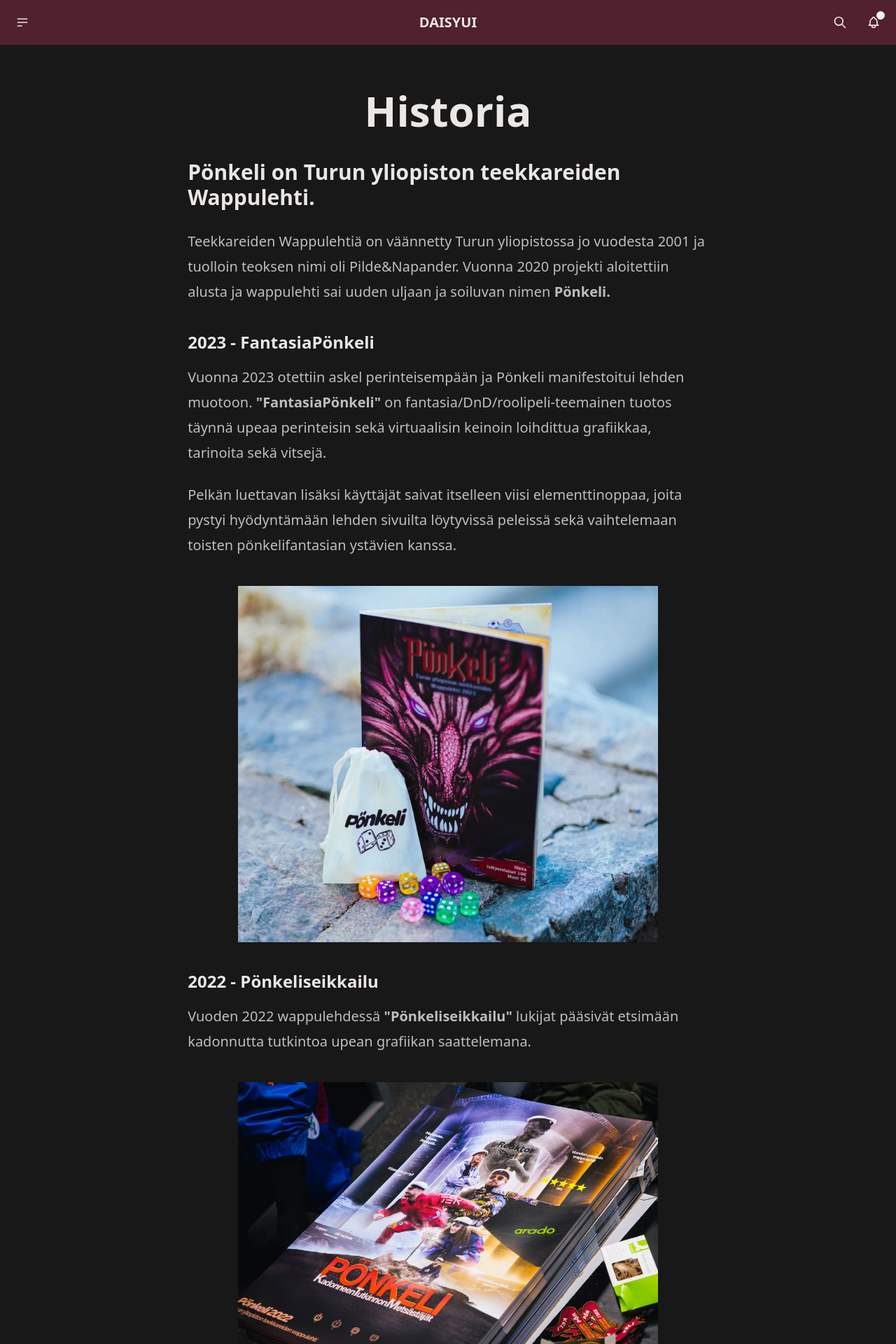
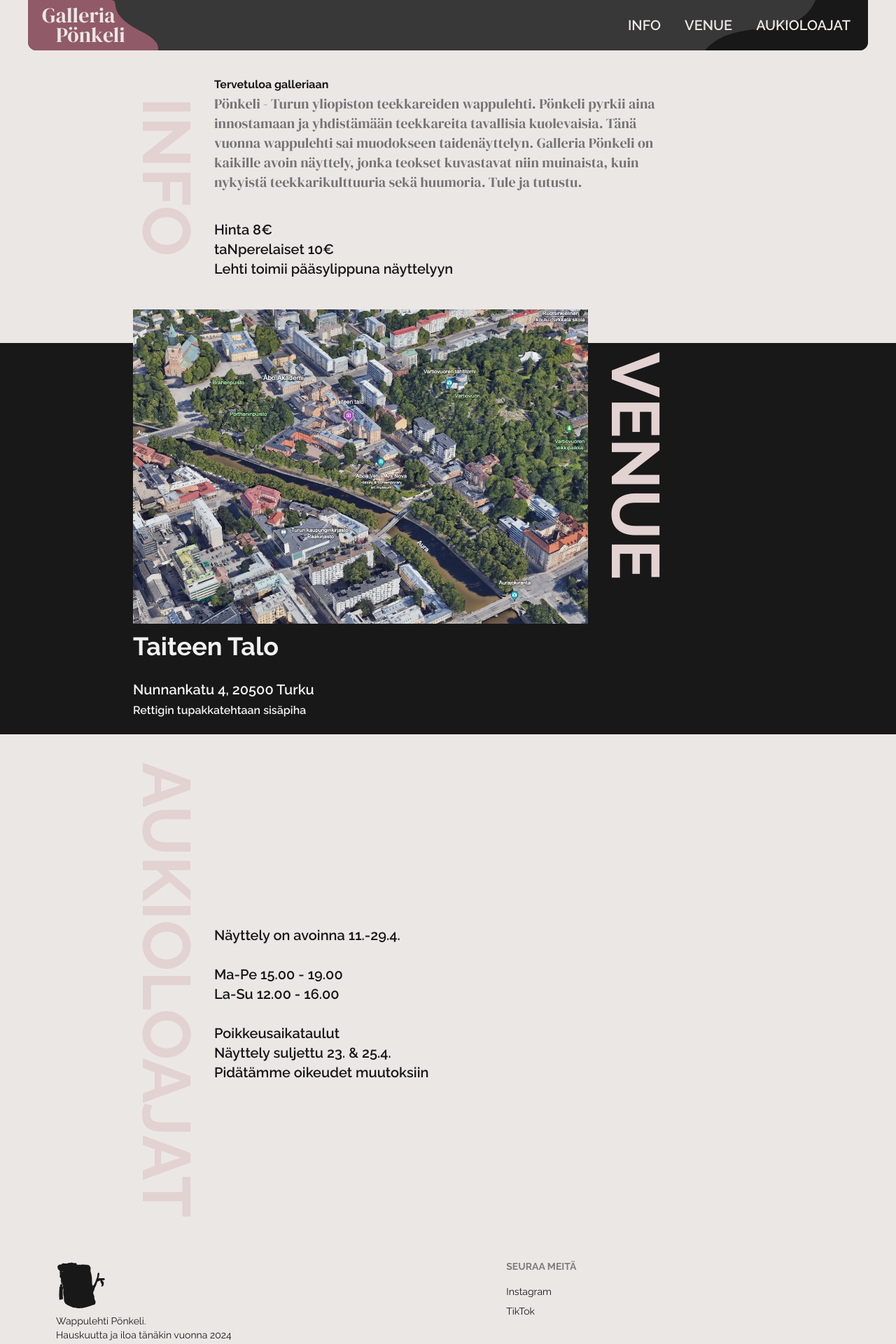
Before and after one commit to kolmeseiska/next-wappulehti, a Next.js app: page /galleria in a window 1280 px wide. Shown: the top 1920 px of the page at 70% size. Built offline with nearby package versions, Linux system fonts and the light colour scheme.

Commit message:
Create gallery pönkeli sit

```diff
--- /dev/null
+++ b/src/app/fonts.ts
@@ -0,0 +1,6 @@
+
+import { DM_Serif_Display } from 'next/font/google'
+import { Raleway } from 'next/font/google'
+
+export const dmSerifDisplay = DM_Serif_Display({ weight: '400', display: 'swap', subsets: ['latin'], variable: '--font-display' })
+export const raleway = Raleway({ display: 'swap', subsets: ['latin'], variable: '--font-body' })
--- a/src/app/galleria/layout.tsx
+++ b/src/app/galleria/layout.tsx
@@ -2,6 +2,7 @@ import type { Metadata } from 'next'
 
 import '../../styles/colors.css'
 import '../../styles/globals.css'
+import '../../styles/wappu2024.css'
 import Footer from '@/gallery/Footer'
 import Header from '@/gallery/Header'
 
@@ -36,10 +37,14 @@ export default function RootLayout({
   children: React.ReactNode;
 }>) {
   return (
-    <>
-      <Header />
+    <div className='content-grid'>
+      <div className='breakout'>
+        <Header />
+      </div>
       {children}
-      <Footer />
-    </>
+      <div className='breakout'>
+        <Footer />
+      </div>
+    </div>
   )
 }
--- a/src/app/galleria/page.tsx
+++ b/src/app/galleria/page.tsx
@@ -1,6 +1,5 @@
 import { Metadata } from 'next'
-
-import History from '../(main)/historia/page'
+import Image from 'next/image'
 
 export const metadata: Metadata = {
   title: `Pönkeli ${new Date().getFullYear()}`,
@@ -8,9 +7,61 @@ export const metadata: Metadata = {
 
 const Gallery = () => {
   return (
-    <div className='bg-base-200'>
-      <History />
-    </div>
+    <>
+      <section id='info' className='my-5'>
+        <div className='flex flex-row items-center gap-5'>
+          <h2 className='font-bold text-8xl orientation-upright text-neutral'>INFO</h2>
+          <div className='py-4 '>
+            <h3 className='font-bold'>Tervetuloa galleriaan</h3>
+            <p className='font-display max-w-[65ch] text-xl text-neutral-500'>
+              Pönkeli - Turun yliopiston teekkareiden wappulehti.
+              Pönkeli pyrkii aina innostamaan ja yhdistämään teekkareita tavallisia kuolevaisia. Tänä vuonna  wappulehti sai muodokseen taidenäyttelyn. Galleria Pönkeli on kaikille avoin näyttely, jonka teokset kuvastavat niin muinaista, kuin nykyistä teekkarikulttuuria sekä huumoria. Tule ja tutustu.
+            </p>
+            <p className='text-xl mt-10 font-semibold'>
+              Hinta 8€ <br />
+              taNperelaiset 10€ <br />
+              Lehti toimii pääsylippuna näyttelyyn
+            </p>
+          </div>
+        </div>
+      </section>
+      <section id='venue' className='full-width mb-5 mt-14 bg-neutral-content text-primary'>
+        <div className='flex flex-row flex-wrap items-center gap-5 mx-auto'>
+          <Image
+            src='/venue-location.webp'
+            alt='Venue-sijainti'
+            className='object-cover -my-12 max-w-[650vw] flex-0'
+            height={400}
+            width={650}
+          />
+          <h2 className='font-bold text-8xl orientation-upright text-neutral flex-0'>VENUE</h2>
+          <p className='text-xl mt-10 font-semibold whitespace-nowrap flex-1 pb-5'>
+            <span className='text-4xl font-bold'>Taiteen Talo</span> <br /><br />
+            Nunnankatu 4, 20500 Turku <br />
+            <small>
+              Rettigin tupakkatehtaan sisäpiha
+            </small>
+          </p>
+        </div>
+      </section>
+      <section id='aukioloajat' className=' my-5'>
+        <div className='flex flex-row items-center gap-5'>
+          <h2 className='font-bold text-8xl orientation-upright text-neutral'>AUKIOLOAJAT</h2>
+          <div className='py-4'>
+            <p className='text-xl mt-10 font-semibold'>
+              Näyttely on avoinna 11.-29.4.<br />
+              <br />
+              Ma-Pe 15.00 - 19.00<br />
+              La-Su 12.00 - 16.00<br />
+              <br />
+              Poikkeusaikataulut<br />
+              Näyttely suljettu 23. & 25.4.<br />
+              Pidätämme oikeudet muutoksiin
+            </p>
+          </div>
+        </div>
+      </section>
+    </>
   )
 }
 
--- a/src/app/layout.tsx
+++ b/src/app/layout.tsx
@@ -4,6 +4,7 @@ import '../styles/globals.css'
 import '../styles/styles.css'
 import '../styles/collapse.css'
 import '../styles/colors.css'
+import { dmSerifDisplay, raleway } from './fonts'
 
 export const metadata: Metadata = {
   title: 'Pönkeli',
@@ -36,7 +37,7 @@ export default function RootLayout({
   children: React.ReactNode;
 }>) {
   return (
-    <html lang='fi' data-theme='gallery' className='scroll-smooth'>
+    <html lang='fi' data-theme='gallery' className={`scroll-smooth ${raleway.className} ${dmSerifDisplay.variable}`}>
       <body>
         {children}
       </body>
--- a/src/components/Layout.tsx
+++ b/src/components/Layout.tsx
@@ -1,10 +1,8 @@
 import React from 'react'
-import { Raleway } from 'next/font/google'
 
 import Footer from './Footer'
 import Navigation from './Navigation'
-
-const raleway = Raleway({ subsets: ['latin'] })
+import { raleway } from '@/app/fonts'
 
 type Props = {
   children: React.ReactNode
--- a/src/gallery/Footer.tsx
+++ b/src/gallery/Footer.tsx
@@ -1,4 +1,5 @@
 import React from 'react'
+import Link from 'next/link'
 
 import Stamp from '@/app/galleria/Stamp'
 
@@ -10,24 +11,23 @@ const Footer = () => {
         <p>Wappulehti Pönkeli.<br />Hauskuutta ja iloa tänäkin vuonna 2024</p>
       </aside>
       <nav>
-        <h6 className='footer-title'>Services</h6>
-        <a className='link link-hover'>Branding</a>
-        <a className='link link-hover'>Design</a>
-        <a className='link link-hover'>Marketing</a>
-        <a className='link link-hover'>Advertisement</a>
-      </nav>
-      <nav>
-        <h6 className='footer-title'>Company</h6>
-        <a className='link link-hover'>About us</a>
-        <a className='link link-hover'>Contact</a>
-        <a className='link link-hover'>Jobs</a>
-        <a className='link link-hover'>Press kit</a>
-      </nav>
-      <nav>
-        <h6 className='footer-title'>Legal</h6>
-        <a className='link link-hover'>Terms of use</a>
-        <a className='link link-hover'>Privacy policy</a>
-        <a className='link link-hover'>Cookie policy</a>
+        <h6 className='footer-title'>Seuraa meitä</h6>
+        <Link
+          href='https://www.instagram.com/wappulehtiponkeli/'
+          className='link link-hover'
+          target='_blank'
+          rel='noopener noreferrer'
+        >
+          Instagram
+        </Link>
+        <Link
+          href='https://www.tiktok.com/@wappulehtiponkeli'
+          className='link link-hover'
+          target='_blank'
+          rel='noopener noreferrer'
+        >
+          TikTok
+        </Link>
       </nav>
     </footer>
   )
--- a/src/gallery/Header.tsx
+++ b/src/gallery/Header.tsx
@@ -1,38 +1,27 @@
 'use client'
-import React, { useEffect } from 'react'
 import Link from 'next/link'
 
 const Header = () => {
-  useEffect(() => {
-    document.documentElement.setAttribute('data-theme', 'gallery')
-  }, [])
   return (
-    <div className='navbar bg-base-100'>
-      <div className='navbar-start'>
-        <div className='dropdown'>
-          <div tabIndex={0} role='button' className='btn btn-ghost btn-circle'>
-            <svg xmlns='http://www.w3.org/2000/svg' className='h-5 w-5' fill='none' viewBox='0 0 24 24' stroke='currentColor'><path strokeLinecap='round' strokeLinejoin='round' strokeWidth='2' d='M4 6h16M4 12h16M4 18h7' /></svg>
+    <div
+      className={`navbar
+      bg-base-300 text-base-100 rounded-b-xl mx-auto overflow-hidden z-10
+      gallery-header`}
+    >
+      <div className='navbar-start z-10 text-3xl leading-7 mx-3 font-display'>
+        <div>
+          <div>
+            Galleria
           </div>
-          <ul tabIndex={0} className='menu menu-sm dropdown-content mt-3 z-[1] p-2 shadow bg-base-100 rounded-box w-52'>
-            <li><a>Homepage</a></li>
-            <li><a>Portfolio</a></li>
-            <li><a>About</a></li>
-          </ul>
+          <div className='ms-5'>
+            Pönkeli
+          </div>
         </div>
       </div>
-      <div className='navbar-center'>
-        <Link href='/' className='btn btn-ghost text-xl'>daisyUI</Link>
-      </div>
-      <div className='navbar-end'>
-        <button className='btn btn-ghost btn-circle'>
-          <svg xmlns='http://www.w3.org/2000/svg' className='h-5 w-5' fill='none' viewBox='0 0 24 24' stroke='currentColor'><path strokeLinecap='round' strokeLinejoin='round' strokeWidth='2' d='M21 21l-6-6m2-5a7 7 0 11-14 0 7 7 0 0114 0z' /></svg>
-        </button>
-        <button className='btn btn-ghost btn-circle'>
-          <div className='indicator'>
-            <svg xmlns='http://www.w3.org/2000/svg' className='h-5 w-5' fill='none' viewBox='0 0 24 24' stroke='currentColor'><path strokeLinecap='round' strokeLinejoin='round' strokeWidth='2' d='M15 17h5l-1.405-1.405A2.032 2.032 0 0118 14.158V11a6.002 6.002 0 00-4-5.659V5a2 2 0 10-4 0v.341C7.67 6.165 6 8.388 6 11v3.159c0 .538-.214 1.055-.595 1.436L4 17h5m6 0v1a3 3 0 11-6 0v-1m6 0H9' /></svg>
-            <span className='badge badge-xs badge-primary indicator-item'></span>
-          </div>
-        </button>
+      <div className='navbar-end z-10'>
+        <Link href='#info' className='btn btn-ghost text-xl'>Info</Link>
+        <Link href='#venue' className='btn btn-ghost text-xl'>Venue</Link>
+        <Link href='#aukioloajat' className='btn btn-ghost text-xl'>Aukioloajat</Link>
       </div>
     </div>
   )
--- /dev/null
+++ b/src/styles/wappu2024.css
@@ -0,0 +1,70 @@
+.content-grid {
+  --padding-inline: 1rem;
+  --content-max-width: 900px;
+  --breakout-max-width: 1200px;
+
+  --breakout-size: calc(
+    (var(--breakout-max-width) - var(--content-max-width)) / 2
+  );
+
+  display: grid;
+  grid-template-columns:
+    [full-width-start] minmax(var(--padding-inline), 1fr)
+    [breakout-start] minmax(0, var(--breakout-size))
+    [content-start] min(
+      100% - (var(--padding-inline) * 2),
+      var(--content-max-width)
+    )
+    [content-end]
+    minmax(0, var(--breakout-size)) [breakout-end]
+    minmax(var(--padding-inline), 1fr) [full-width-end];
+}
+
+.content-grid > :not(.breakout, .full-width),
+.full-width > :not(.breakout, .full-width) {
+  grid-column: content;
+}
+
+.content-grid > .breakout {
+  grid-column: breakout;
+}
+
+.content-grid > .full-width {
+  grid-column: full-width;
+
+  display: grid;
+  grid-template-columns: inherit;
+}
+
+.gallery-header {
+  position: relative;
+}
+.gallery-header span {
+  z-index: 10;
+}
+.gallery-header::before,
+.gallery-header::after {
+  content: '';
+  height: 100%;
+  position: absolute;
+  z-index: 0;
+}
+
+.gallery-header::before {
+  width: 20ch;
+  left: 0;
+  background-color: #915A68;
+  /* original clip path M 0 0 H 117 C 135 0 108 18 162 45 Q 198 63 180 81 H 0 Z */
+  clip-path: path('M 0 0 H 117 C 135 0 108 18 162 45 Q 198 63 180 81 H 0 Z');
+}
+.gallery-header::after {
+  width: 25ch;
+  right: 0;
+  background-color: #181818;
+  /* original clip path M 0 90 C 40 10 140 70 170 0 L 320 0 L 320 90 Z */
+  clip-path: path('M 0 90 C 40 10 140 70 170 0 L 320 0 L 320 90 Z');
+}
+
+.orientation-upright {
+  writing-mode: tb;
+}
--- a/tailwind.config.js
+++ b/tailwind.config.js
@@ -10,6 +10,11 @@ module.exports = {
     require('@tailwindcss/typography'),
     require('daisyui'),
   ],
+  theme: {
+    fontFamily: {
+      'display': ['var(--font-display)']
+    }
+  },
   daisyui: {
     logs: false, // Shows info about daisyUI version and used config in the console when building your CSS
     themes: [
@@ -34,12 +39,12 @@ module.exports = {
           primary: '#f1f1f1',
           secondary: '#152747',
           accent: '#513448',
-          neutral: '#EBE7E5',
+          neutral: '#e3d2d2',
           'neutral-content': '#181818',
-          'base-100': '#51212D',
+          'base-100': '#EBE7E5',
           'base-200': '#181818',
-          'base-300': '#915A68',
-          'base-content': '#EBE7E5',
+          'base-300': '#383838',
+          'base-content': '#181818',
           info: '#66c6ff',
           success: '#87d039',
           warning: '#e2d562',
```
Also changed, not shown: src/components/Footer.tsx (+5 -4 lines), public/venue-location.webp (added), src/gallery/gallery.svg (added).
